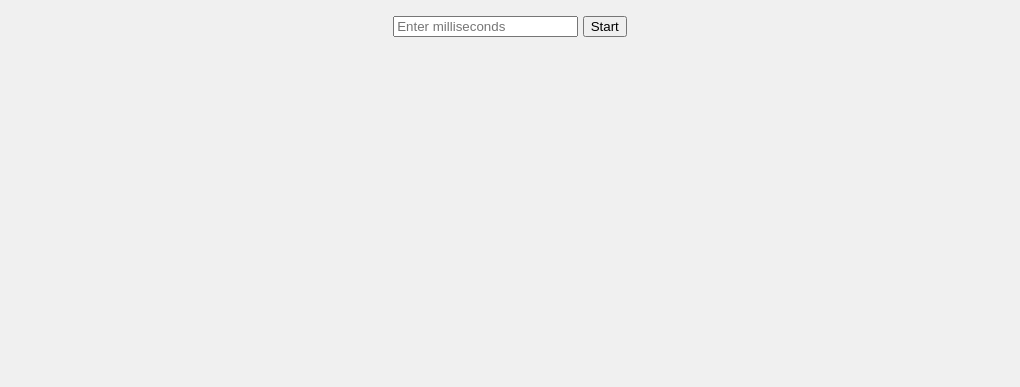
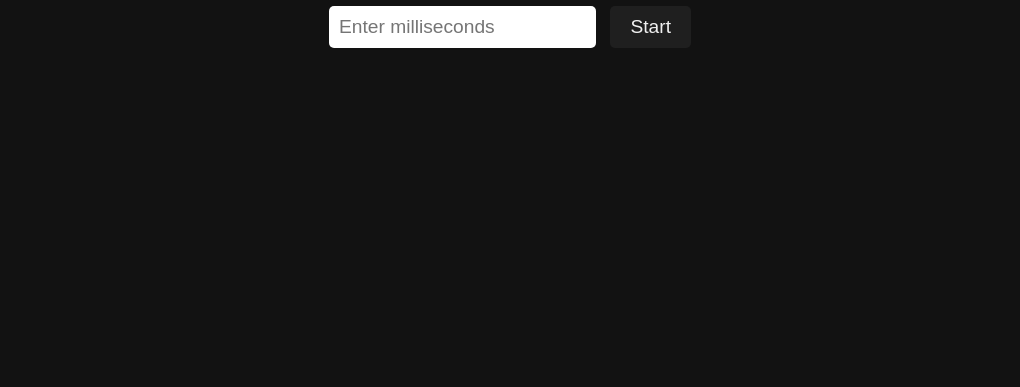
Before and after one commit to ronmy0/flash, a plain HTML site: page index.html in a window 1280 px wide. Shown: the part 413-800 px from the top of the page, without its empty margins (130-1150 px from the left). Drawn offline with Linux system fonts and the light colour scheme.

Commit message:
Update index.html

```diff
--- a/index.html
+++ b/index.html
@@ -12,7 +12,8 @@
             display: flex;
             justify-content: center;
             align-items: center;
-            background-color: #f0f0f0;
+            background-color: #121212; /* Dark background */
+            color: #f0f0f0; /* Light text */
             font-family: Arial, sans-serif;
         }
 
@@ -22,7 +23,7 @@
 
         #countdown, #flashScreen {
             font-size: 3rem;
-            color: #333;
+            color: #f0f0f0;
         }
 
         .hidden {
@@ -35,13 +36,35 @@
             left: 0;
             width: 100%;
             height: 100%;
-            background-color: white;
+            background-color: white; /* Flash is still white */
+        }
+
+        input {
+            padding: 10px;
+            font-size: 1.2rem;
+            border: none;
+            border-radius: 5px;
+            margin-right: 10px;
+        }
+
+        button {
+            padding: 10px 20px;
+            font-size: 1.2rem;
+            background-color: #1f1f1f;
+            color: #f0f0f0;
+            border: none;
+            border-radius: 5px;
+            cursor: pointer;
+        }
+
+        button:hover {
+            background-color: #333333;
         }
     </style>
 </head>
 <body>
     <div id="content">
-        <h1>How many milliseconds do you want the white screen to flash?</h1>
+        <h1>Input</h1>
         <input type="number" id="timeInput" placeholder="Enter milliseconds" />
         <button id="startButton">Start</button>
         <p id="countdown" class="hidden"></p>
```
